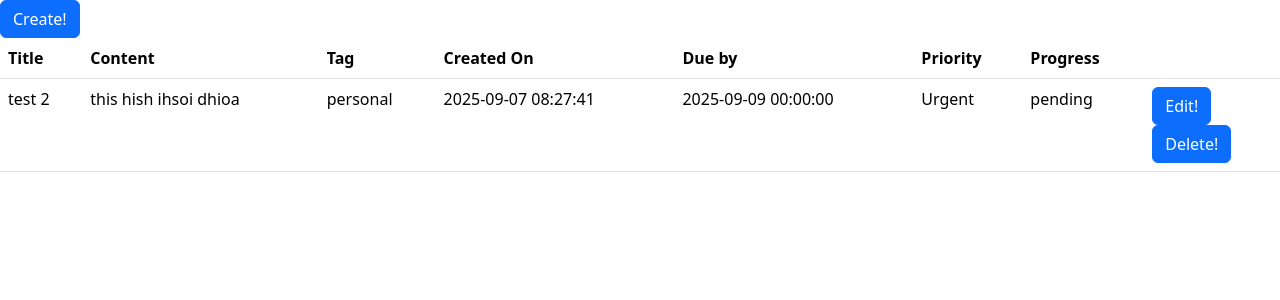
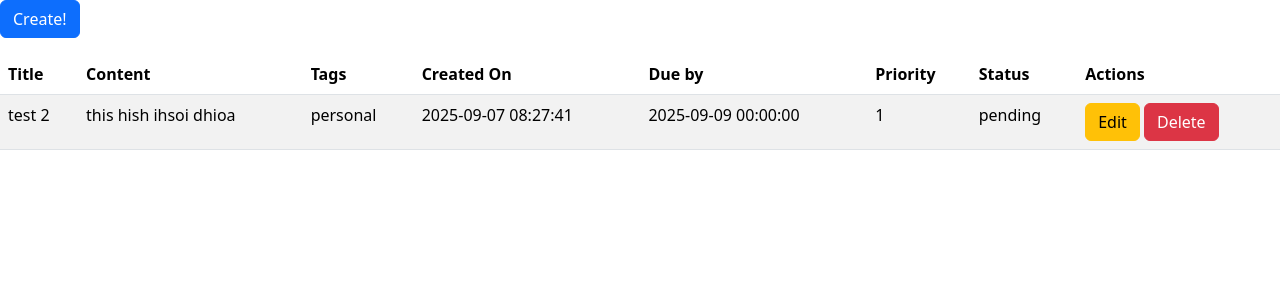
Before and after one commit to sapWRLD/ToDo-app, a Flask app: page /index in a window 1280 px wide. Shown: the top 300 px of the page. Run offline with Flask 3, Linux system fonts and the light colour scheme; a user stored in the database is signed in.

Commit message:
added edit and delete task

```diff
--- a/app/routes.py
+++ b/app/routes.py
@@ -54,8 +54,6 @@ def index():
     all_tasks = Tasks.query.all()
     return render_template('index.html', tasks=all_tasks)
 
-from datetime import datetime
-
 @main.route("/create_task", methods=["GET", "POST"])
 @login_required
 def create_tasks():
@@ -83,12 +81,11 @@ def create_tasks():
     return render_template("create_task.html")
 
 
-@main.route("/delete_task", methods=["GET","POST"])
+@main.route("/delete_task", methods=["POST"])
 @login_required
 def delete_task():
     task_id = request.form.get("id")
     task = Tasks.query.get(task_id)
-
     if task and task.user_id == current_user.id:
         db.session.delete(task)
         db.session.commit()
@@ -97,6 +94,23 @@ def delete_task():
         flash("Task not found or not authorized")
     return redirect(url_for("main.index"))
 
-@main.route("/edit_tasks", methods=["POST"])
+@main.route("/edit_task", methods=["POST"])
+@login_required
 def edit_task():
-    return render_template("/edit_task")
+    task_id = request.form.get("task_id")
+    task = Tasks.query.get(task_id)
+    if not task or task.user_id != current_user.id:
+        flash("Task not found or not authorized!", "error")
+        return redirect(url_for("main.index"))
+
+    task.title = request.form.get("title")
+    task.content = request.form.get("content")
+    task.priority = int(request.form.get("priority"))
+    due_date = request.form.get("due_date")
+    task.due_date = datetime.strptime(due_date, "%d-%m-%Y") if due_date else None
+    tags = request.form.getlist("tags[]")
+    task.tag = json.dumps(tags)
+
+    db.session.commit()
+    flash("Task updated successfully!", "success")
+    return redirect(url_for("main.index"))
--- /dev/null
+++ b/app/static/js/edit_task.js
@@ -0,0 +1,62 @@
+document.addEventListener('DOMContentLoaded', () => {
+
+    // Open modal
+    function openModal(modalId) {
+        const modal = document.getElementById(modalId);
+        if (modal) modal.style.display = 'flex';
+    }
+
+    // Close modal
+    function closeModal(modalId) {
+        const modal = document.getElementById(modalId);
+        if (modal) modal.style.display = 'none';
+    }
+
+    // Close buttons
+    document.querySelectorAll('.close-btn').forEach(btn => {
+        btn.addEventListener('click', () => {
+            btn.closest('.modal').style.display = 'none';
+        });
+    });
+
+    // Close when clicking outside modal
+    window.addEventListener('click', (event) => {
+        document.querySelectorAll('.modal').forEach(modal => {
+            if (event.target === modal) modal.style.display = 'none';
+        });
+    });
+
+    // Fill modal fields when clicking Edit
+    document.querySelectorAll('.edit-task-btn').forEach(btn => {
+        btn.addEventListener('click', () => {
+
+            // Fill hidden ID
+            document.getElementById('edit-task-id').value = btn.dataset.id;
+
+            // Fill title and content
+            document.getElementById('edit-task-title').value = btn.dataset.title;
+            document.getElementById('edit-task-content').value = btn.dataset.content;
+
+            // Fill priority
+            document.getElementById('edit-task-priority').value = btn.dataset.priority;
+
+            // Fill due date (optional)
+            if (btn.dataset.due_date) {
+                document.getElementById('due_date').value = btn.dataset.due_date;
+            } else {
+                document.getElementById('due_date').value = '';
+            }
+
+            // Fill multi-select tags
+            const selectedTags = btn.dataset.tag.split(',');
+            const tagSelect = document.getElementById('edit-task-tags');
+            Array.from(tagSelect.options).forEach(option => {
+                option.selected = selectedTags.includes(option.value);
+            });
+
+            // Open modal
+            openModal('modal-edit-project');
+        });
+    });
+
+});
--- /dev/null
+++ b/app/static/js/modals.js
@@ -0,0 +1,21 @@
+function openModal(modalId) {
+  document.getElementById(modalId).style.display = 'flex';
+}
+
+function closeModal(modalId) {
+  document.getElementById(modalId).style.display = 'none';
+}
+
+// Close buttons
+document.querySelectorAll('.close-btn').forEach(btn => {
+  btn.addEventListener('click', () => {
+    btn.closest('.modal').style.display = 'none';
+  });
+});
+
+// Close when clicking outside
+window.onclick = function(event) {
+  document.querySelectorAll('.modal').forEach(modal => {
+    if(event.target === modal) modal.style.display = 'none';
+  });
+}
--- a/app/templates/index.html
+++ b/app/templates/index.html
@@ -4,44 +4,55 @@
 <title>Home Page</title>
 {% endblock %}
 
-{%block body%}
-<a class="btn btn-primary" href=" {{ url_for("main.create_tasks")}}" role="button">Create!</a>
+{% block body %}
+<a class="btn btn-primary mb-3" href="{{ url_for('main.create_tasks') }}">Create!</a>
 
-
-<table class="table">
-  {% for task in tasks%}
+<table class="table table-striped">
   <thead>
     <tr>
-        <th scope="col">Title</th>
-        <th scope="col">Content</th>
-        <th scope="col">Tag</th>
-        <th scope="col">Created On</th>
-        <th scope:"col">Due by</th>
-        <th scope="col">Priority</th>
-        <th scope="col">Progress</th>
-        <th scope="col"></th>
+      <th>Title</th>
+      <th>Content</th>
+      <th>Tags</th>
+      <th>Created On</th>
+      <th>Due by</th>
+      <th>Priority</th>
+      <th>Status</th>
+      <th>Actions</th>
     </tr>
   </thead>
   <tbody>
+    {% for task in tasks %}
     <tr>
-      <td>{{task.title}}</td>
-      <td>{{task.content}}</td>
+      <td>{{ task.title }}</td>
+      <td>{{ task.content }}</td>
       <td>{{ task.tag|from_json|join(", ") }}</td>
-      <td>{{task.create_date}}</td>
-      <td>{{task.due_date}}</td>
-      <td class="priority">{{task.priority}}</td>
-      <td>{{task.status.value}}</td>
+      <td>{{ task.create_date }}</td>
+      <td>{{ task.due_date }}</td>
+      <td>{{ task.priority }}</td>
+      <td>{{ task.status.value }}</td>
       <td>
-        <form action="/create_task" method="POST">
-        <a class="btn btn-primary" href=" {{ url_for("main.edit_task")}}" role="button">Edit!</a>
-        </form>
-        <form action="/delete_task" methods="POST">
-        <a class="btn btn-primary" href=" {{ url_for("main.delete_task")}}" role="button">Delete!</a>
+        <button class="edit-task-btn btn btn-warning"
+            data-id="{{ task.id }}"
+            data-title="{{ task.title }}"
+            data-content="{{ task.content }}"
+            data-priority="{{ task.priority }}"
+            data-tag="{{ task.tag|from_json|join(',') }}"
+            data-due_date="{{ task.due_date }}">
+            Edit
+        </button>
+
+        <form action="{{ url_for('main.delete_task') }}" method="POST" style="display:inline;">
+          <input type="hidden" name="id" value="{{ task.id }}">
+          <button type="submit" class="btn btn-danger">Delete</button>
         </form>
       </td>
     </tr>
+    {% endfor %}
   </tbody>
-  {% endfor %}
 </table>
+
+{% include "modals.html" %}
+<script src="{{ url_for('static', filename='js/edit_task.js') }}"></script>
+<script src="{{ url_for('static', filename='js/modals.js') }}"></script>
 <script src="{{ url_for('static', filename='js/priority_check.js') }}"></script>
 {% endblock %}
--- /dev/null
+++ b/app/templates/modals.html
@@ -0,0 +1,50 @@
+<div class="modal" id="modal-edit-project">
+  <div class="modal-content">
+    <span class="close-btn">&times;</span>
+    <h2>Edit Task</h2>
+    <form method="POST" action="{{ url_for('main.edit_task') }}" id="edit-task-form">
+      <div class="mb-3">
+        <label>Title</label>
+        <input type="text" class="form-control" id="edit-task-title" name="title" required>
+      </div>
+
+      <div class="mb-3">
+        <label>Priority</label>
+        <select class="form-select" id="edit-task-priority" name="priority" required>
+          <option value="" disabled>Select priority</option>
+          <option value="1">Urgent</option>
+          <option value="2">High</option>
+          <option value="3">Medium</option>
+          <option value="4">Low</option>
+          <option value="5">Non important</option>
+        </select>
+      </div>
+
+      <div class="mb-3">
+        <label>Content</label>
+        <textarea class="form-control" id="edit-task-content" name="content" required></textarea>
+      </div>
+
+      <div class="mb-3">
+        <label>Due Date</label>
+        <input type="date" class="form-control" id="due_date" name="due_date">
+      </div>
+
+      <div class="mb-3">
+        <label>Tags</label>
+        <select class="form-select" id="edit-task-tags" name="tags[]" multiple>
+          <option value="work">Work</option>
+          <option value="personal">Personal</option>
+          <option value="urgent">Urgent</option>
+          <option value="meeting">Meeting</option>
+          <option value="shopping">Shopping</option>
+          <option value="other">Other</option>
+        </select>
+        <small>Hold Ctrl/Cmd to select multiple</small>
+      </div>
+
+      <input type="hidden" id="edit-task-id" name="task_id">
+      <button type="submit" class="btn btn-success">Update</button>
+    </form>
+  </div>
+</div>
```
Also changed, not shown: app/templates/delete_task.html (deleted), app/templates/edit_task.html (deleted), instance/tasks.db. Lines whose indentation alone changed are shown as unchanged.
